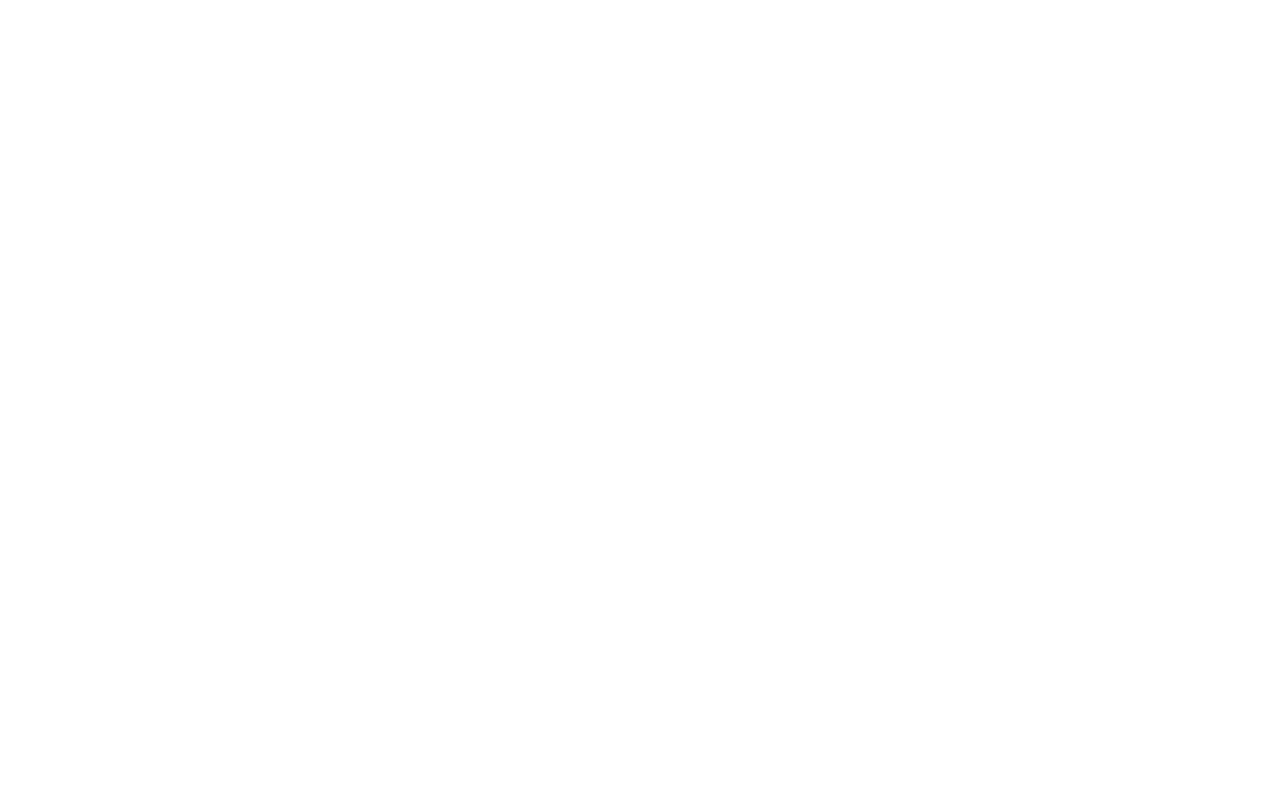
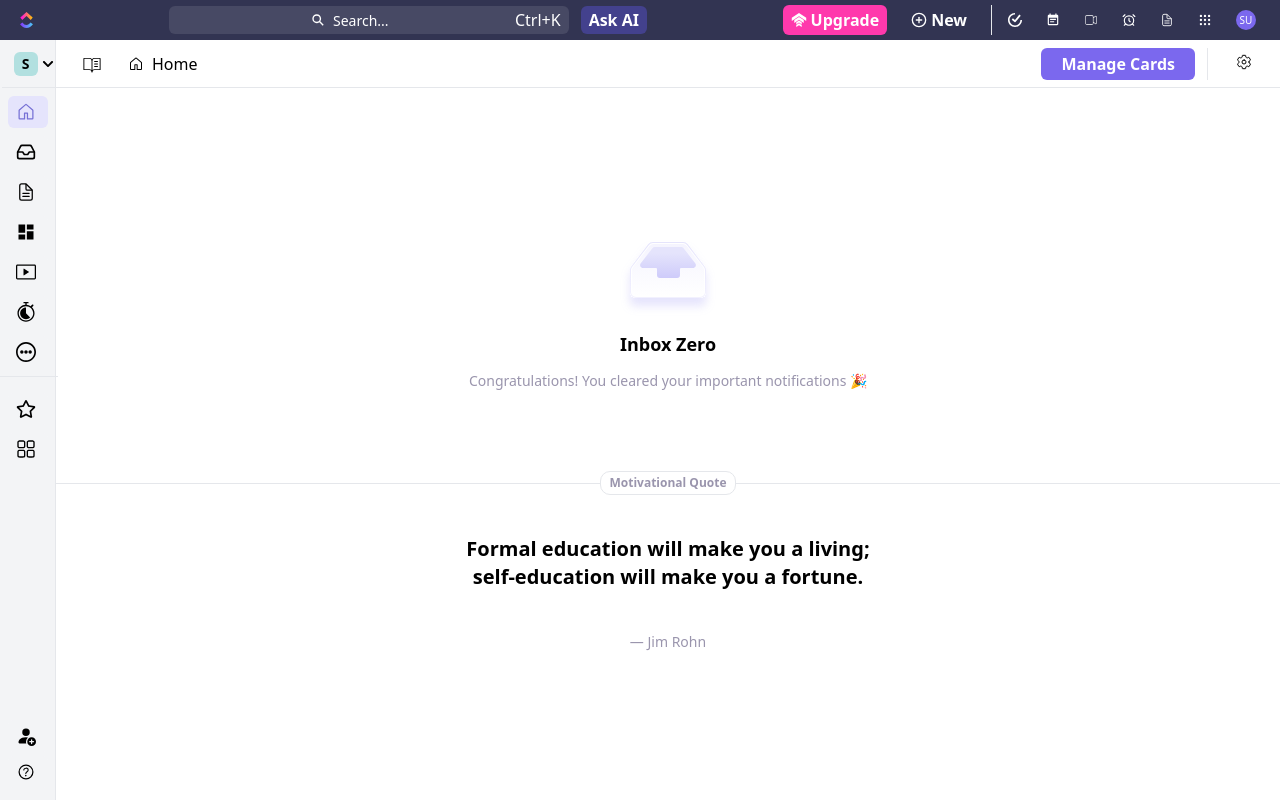
Before and after one commit to rajeshk1909/ClickMe, a React (Vite) app: page /Inbox in a window 1280 px wide. Before the commit this address had no page. Built offline with nearby package versions, Linux system fonts and the light colour scheme; sample sign-in values are in the browser's storage.

Commit message:
inbox page design compited

```diff
--- a/src/app/Inbox/components/InboxNavbar.tsx
+++ b/src/app/Inbox/components/InboxNavbar.tsx
@@ -3,14 +3,24 @@
 import InboxNavbarButton from "./InboxNavbarButton"
 import { IoFilterSharp, IoSettingsOutline } from "react-icons/io5"
 import { MdOutlineDoneAll } from "react-icons/md"
+import { useDispatch } from "react-redux"
+import { setInBoxNav } from "../../../redux/features/InboxData"
 
 const InboxNavbar = () => {
-  const [activeIndex, setActiveIndex] = useState(0)
+  const [activeIndex, setActiveIndex] = useState<number>(0)
 
   const buttons = ["Important", "Other", "Snoozed", "Cleared"]
 
-  const handleButtonClick = (index: number) => {
+  const dispatch = useDispatch()
+
+  const handleButtonClick = (index: number, label: string) => {
     setActiveIndex(index)
+    dispatch(
+      setInBoxNav({
+        id: index,
+        label,
+      })
+    )
   }
 
   return (
@@ -45,7 +55,7 @@
             <p className='text-[14px] mx-2 mr-1 font-semibold'> Clear all </p>
           </p>
         </button>
-        <div className="border-l h-4 flex items-center pl-2">
+        <div className='border-l h-4 flex items-center pl-2'>
           <button className='hover:bg-gray-200 flex items-center justify-center rounded-md '>
             <IoSettingsOutline className=' my-2 mx-2 cursor-pointer text-base' />
           </button>
--- a/src/app/Inbox/components/InboxNavbarButton.tsx
+++ b/src/app/Inbox/components/InboxNavbarButton.tsx
@@ -2,7 +2,7 @@
   label: string
   index: number
   activeIndex: number
-  handleButtonClick: (index: number) => void
+  handleButtonClick: (index: number, label:string) => void
 }
 
 const InboxNavbarButton = ({
@@ -20,7 +20,7 @@
           : "border-white text-[#8090a1]"
       }`}>
       <button
-        onClick={() => handleButtonClick(index)}
+        onClick={() => handleButtonClick(index , label)}
         className='my-2 px-3 py-1 hover:bg-gray-200 rounded-md'>
         {label}
       </button>
--- /dev/null
+++ b/src/app/Inbox/components/Notification.tsx
@@ -0,0 +1,32 @@
+import { useSelector } from "react-redux"
+import { RootState } from "../../../redux/store/store"
+import uparrow from "../../../assets/up_arrow.svg"
+
+const Notification = () => {
+  const inboxNav = useSelector((state: RootState) => state.inboxData.inboxNav)
+  return (
+    <div className='w-[100%] flex flex-col justify-center'>
+      <div className='flex mt-[122px] items-center flex-col'>
+        <div className='flex items-center flex-col'>
+          <img src={uparrow} alt='' />
+          <h1 className='font-semibold text-[18px] '>Inbox Zero</h1>
+          <div className=' text-[#9a95ad]  mt-3 text-[14px]'>
+            {`Congratulations! You cleared your ${inboxNav.label.toLowerCase()} notifications 🎉`}
+          </div>
+        </div>
+        <fieldset className='flex border-t mt-20 w-[100%] text-center items-center flex-col'>
+          <legend className='border rounded-[10px] text-[12px] py-[2px] text-[#9a95ad] font-semibold px-2'>
+            Motivational Quote
+          </legend>
+          <p className='text-xl font-semibold my-10 w-[430px]'>
+            Formal education will make you a living; self-education will make
+            you a fortune.
+          </p>
+          <p className='text-[#9a95ad] text-[14px] ' >— Jim Rohn</p>
+        </fieldset>
+      </div>
+    </div>
+  )
+}
+
+export default Notification
--- /dev/null
+++ b/src/app/Inbox/page/Inbox.tsx
@@ -0,0 +1,23 @@
+import TopNavbar from "../../../components/TopNavbar"
+import Slidebar from "../../../components/Slidebar"
+import { useSelector } from "react-redux"
+import { RootState } from "../../../redux/store/store"
+import Navbar from "../../../components/Navbar"
+import Notification from "../components/Notification"
+
+const Inbox = () => {
+  const expanded = useSelector((state: RootState) => state.userData.expanded)
+
+  return (
+    <div>
+      <TopNavbar />
+      <Slidebar />
+      <div className={`${expanded ? "ml-[220px]" : "ml-[56px]"}`}>
+        <Navbar />
+        <Notification />
+      </div>
+    </div>
+  )
+}
+
+export default Inbox
--- a/src/components/ProfileEditOpenButton.tsx
+++ b/src/components/ProfileEditOpenButton.tsx
@@ -1,6 +1,4 @@
-import { useDispatch } from "react-redux"
-import { useNavigate } from "react-router-dom"
-import { setCurrentUserData, setIsUserLogIn } from "../redux/features/userData"
+import handleLogOut from "../lib/handleLogOut"
 
 type buttonPropsTypes = {
   button: {
@@ -12,25 +10,11 @@
 }
 
 const ProfileEditOpenButton = ({ button }: buttonPropsTypes) => {
-  const dispatch = useDispatch()
-  const navigate = useNavigate()
-  const handleLogout = () => {
-    navigate("/")
-    dispatch(setIsUserLogIn(false))
-    dispatch(
-      setCurrentUserData({
-        id: "",
-        name: "",
-        email: "",
-        password: "",
-      })
-    )
-  }
 
   return (
     <button
       onClick={() => {
-        button.id === 10 ? handleLogout() : ""
+        button.id === 10 ? handleLogOut() : ""
       }}
       className='flex items-center justify-between text-[14px] px-2 w-[230px]  rounded-md hover:bg-gray-200'>
       <div className='flex items-center'>
--- a/src/components/Slidebar.tsx
+++ b/src/components/Slidebar.tsx
@@ -14,6 +14,7 @@
 import * as React from "react"
 import { RootState } from "../redux/store/store"
 import SlidebarButton from "./SlidebarButton"
+import { useNavigate } from "react-router-dom"
 
 const buttons = [
   [
@@ -86,12 +87,24 @@
 ]
 
 const Slidebar = () => {
-  const expanded: boolean = useSelector(
-    (state: RootState) => state.userData.expanded
-  )
+  const dispatch = useDispatch()
+  const navigate = useNavigate()
 
   const currentUserData = useSelector(
     (state: RootState) => state.userData.currentUserData
+  )
+  const isUserLogIn = useSelector(
+    (state: RootState) => state.userData.isUserLogIn
+  )
+
+  React.useEffect(() => {
+    if (!isUserLogIn || currentUserData.email === "") {
+      navigate("/login")
+    }
+  }, [])
+
+  const expanded: boolean = useSelector(
+    (state: RootState) => state.userData.expanded
   )
 
   const [open, setOpen] = React.useState<boolean>(false)
@@ -99,8 +112,6 @@
   const [activeIndex, setActiveIndex] = React.useState<number | undefined>(
     navbar ? navbar.navbarId : 1
   )
-
-  const dispatch = useDispatch()
 
   const handleClose = () => setOpen(false)
 
@@ -114,6 +125,11 @@
         navbarId: index,
       })
     )
+    label === "Home"
+      ? navigate("/")
+      : label === "Inbox"
+      ? navigate("/inbox")
+      : ""
   }
 
   const handleCollapseSlidebar = () => {
--- /dev/null
+++ b/src/lib/handleLogOut.ts
@@ -0,0 +1,41 @@
+import { useDispatch } from "react-redux"
+import { setCurrentUserData, setExpanded, setIsUserLogIn, setNavbar, setToggleSwitchData } from "../redux/features/userData"
+import { setInBoxNav } from "../redux/features/InboxData"
+import { useNavigate } from "react-router-dom"
+
+
+const handleLogOut = () => {
+    const dispatch = useDispatch()
+    const navigate = useNavigate()
+
+    dispatch(setIsUserLogIn(false))
+    dispatch(setExpanded(false))
+    navigate("/login")
+
+    dispatch(
+        setToggleSwitchData(true)
+    )
+
+    dispatch(setNavbar({
+    navbarLabel: "Home",
+    navbarId :1
+    }))
+
+    dispatch(
+      setInBoxNav({
+        id: 0,
+        label: "Important",
+      })
+    )
+
+    dispatch(
+      setCurrentUserData({
+        id: "",
+        name: "",
+        email: "",
+        password: "",
+      })
+    )
+}
+
+export default handleLogOut
--- a/src/main.tsx
+++ b/src/main.tsx
@@ -7,6 +7,7 @@
 import SignUp from "./Auth/SignUp/SignUp.tsx"
 import { Provider } from "react-redux"
 import store from "./redux/store/store.ts"
+import Inbox from "./app/Inbox/page/Inbox.tsx"
 
 ReactDOM.createRoot(document.getElementById("root")!).render(
   <React.StrictMode>
@@ -17,6 +18,7 @@
           <Route path='/login' element={<Login />} />
           <Route path='/signup' element={<SignUp />} />
           <Route path='/' element={<App />} />
+          <Route path='/Inbox' element={<Inbox />} />
         </Routes>
       </BrowserRouter>
     </Provider>
--- /dev/null
+++ b/src/redux/features/InboxData.ts
@@ -0,0 +1,34 @@
+import { PayloadAction, createSlice } from "@reduxjs/toolkit";
+
+export interface inboxDataType {
+    id:number
+    label: string
+}
+
+export interface inboxDataState {
+    inboxNav:inboxDataType
+}
+
+const nav = localStorage.getItem("inboxNav")
+const newNav : inboxDataType = nav !== null ? JSON.parse(nav) : {
+    id: 0,
+    label:"Important"
+}
+
+const initialState = {
+    inboxNav :newNav
+}
+
+const inboxDataSlice = createSlice({
+    name: "inboxData",
+    initialState,
+    reducers: {
+        setInBoxNav: (state, action : PayloadAction<inboxDataType>) => {
+            state.inboxNav = action.payload
+        }
+    }
+})
+
+export const {setInBoxNav} = inboxDataSlice.actions
+
+export default inboxDataSlice.reducer
--- a/src/redux/features/userData.ts
+++ b/src/redux/features/userData.ts
@@ -9,7 +9,7 @@
     toggleSwitch?: boolean
     navbarLabel?: string
     navbarId?: number | undefined
-    IsUserLogIn?: boolean
+    isUserLogIn?: boolean
 }
 
 export interface UserDataState {
@@ -18,7 +18,7 @@
     expanded: boolean;
     toggleSwitch: boolean;
     navbar: UserDataTypes
-    IsUserLogIn:boolean
+    isUserLogIn:boolean
 }
 
 const userdata = localStorage.getItem("userData");
@@ -50,7 +50,7 @@
     expanded: false,
     toggleSwitch: newSwitchData,
     navbar: newNavbar,
-    IsUserLogIn : newLogIn,
+    isUserLogIn : newLogIn,
 };
 
 const userDataSlice = createSlice({
@@ -73,7 +73,7 @@
             state.navbar = action.payload
         },
         setIsUserLogIn: (state, action: PayloadAction<boolean>) => {
-            state.IsUserLogIn = action.payload
+            state.isUserLogIn = action.payload
         }
     },
 });
--- a/src/redux/store/store.ts
+++ b/src/redux/store/store.ts
@@ -2,15 +2,17 @@
 import { persistStore, persistReducer, FLUSH, REHYDRATE, PAUSE, PERSIST, PURGE, REGISTER } from 'redux-persist';
 import storage from 'redux-persist/lib/storage';
 import userDataReducer from "../features/userData";
+import inboxDataReducers from "../features/InboxData"
 
 const rootReducer = combineReducers({
-  userData: userDataReducer
+  userData: userDataReducer ,
+  inboxData : inboxDataReducers
 });
 
 const persistConfig = {
   key: 'clickMe',
   storage,
-  whitelist: ["userData"]
+  whitelist: ["userData" , "inboxData"]
 };
 
 const persistedReducer = persistReducer(persistConfig, rootReducer);
```
Also changed, not shown: src/app/Home/page/App.tsx (+1 -43 lines), src/assets/up_arrow.svg (added).
